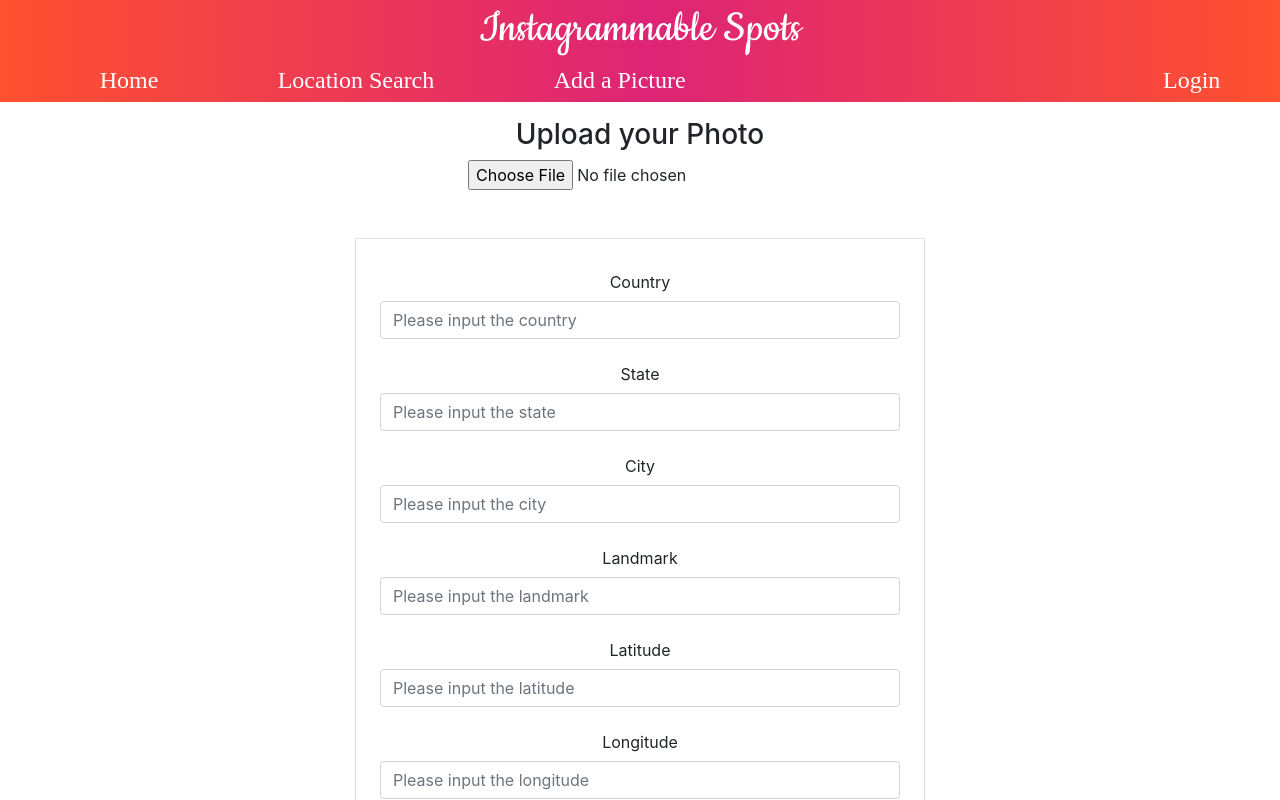
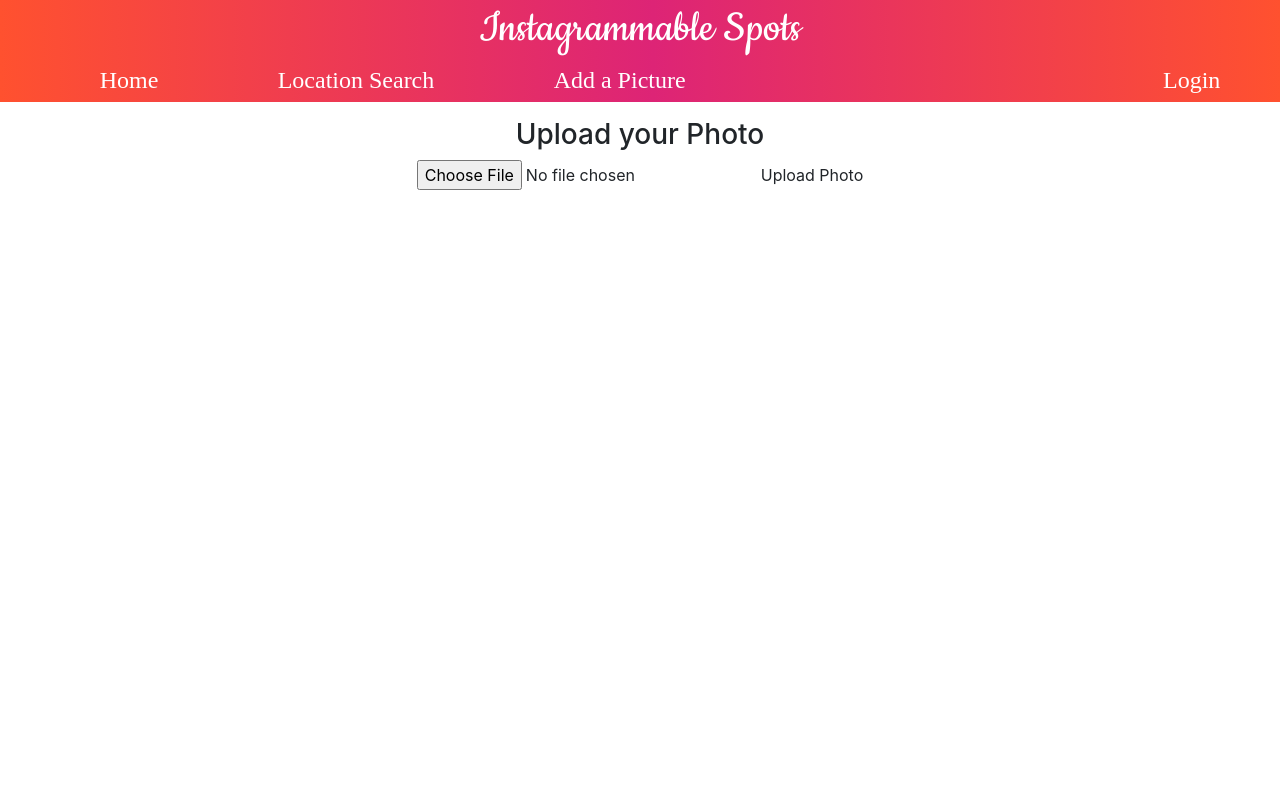
Before and after one commit to anakp07/capstone-frontend, a React (Create React App) app in the folder frontend/: page /addpicture in a window 1280 px wide. Shown: the top 800 px of the page. Built offline with nearby package versions, Linux system fonts and the light colour scheme; no server answers; a web font is replaced by a local one.

Commit message:
updated AddPicture.js to track photoUrl using UseState

```diff
--- a/frontend/src/components/AddPicture.js
+++ b/frontend/src/components/AddPicture.js
@@ -3,7 +3,6 @@ import AddPictureForm from './AddPictureForm';
 import S3FileUpload from 'react-s3';
 
 const AddPicture = () => {
-
 
 const config = {
   accessKeyId: process.env.REACT_APP_AWS_ACCESS_ID,
@@ -12,14 +11,17 @@ const config = {
   region: process.env.REACT_APP_REGION
 }
 
+const [photoUrl, setPhotoUrl] = useState("")
+
 const upload=(e) => {
   S3FileUpload.uploadFile(e.target.files[0],config)
   .then((data) => {
     console.log(data.location)
+    setPhotoUrl(data.location)
   })
   .catch ((error) => {
     console.log({error})
-    // alert(error)
+    alert(error)
   })
 }
 
@@ -28,7 +30,7 @@ const upload=(e) => {
       <div>
         <h3> Upload your Photo</h3>
         <input type="file" onChange={upload}/>
-        <AddPictureForm/>
+        { photoUrl ? <AddPictureForm photoUrl={photoUrl} /> :"Upload Photo" }
       </div>
     )
 };
```
